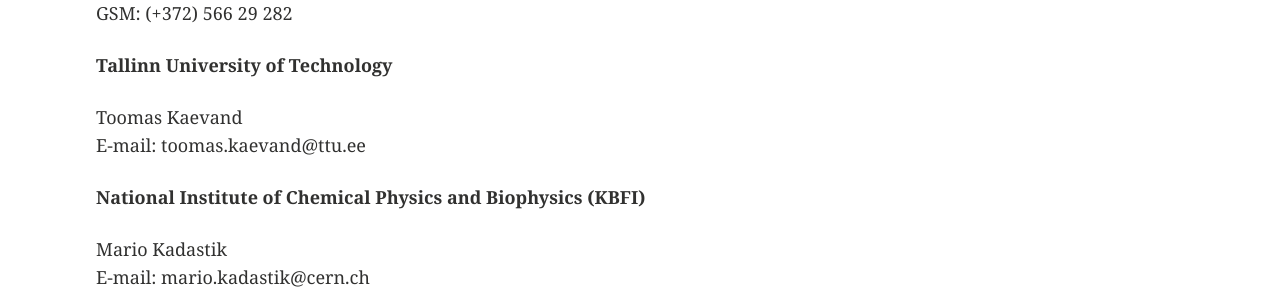
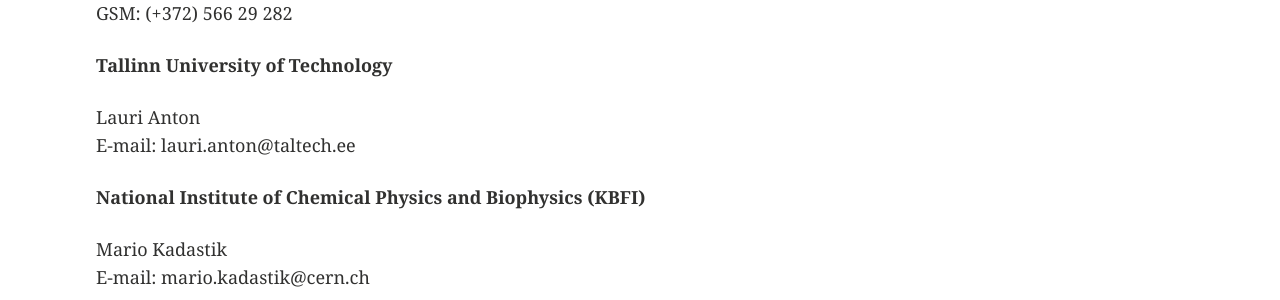
Before and after one commit to etais-ee/etais-web, a Jekyll site: the page built from contact/index.md, in a window 1280 px wide. Shown: the part 576-876 px from the top of the page. Built offline with Jekyll 4.4.1, drawn with Linux system fonts in a browser that asks for light colours.

Commit message:
Update TTU contacts

```diff
--- a/contact/index.md
+++ b/contact/index.md
@@ -18,8 +18,8 @@ GSM: (+372) 566 29 282
 
 **Tallinn University of Technology**
 
-Toomas Kaevand
-E-mail: toomas.kaevand@ttu.ee
+Lauri Anton
+E-mail: lauri.anton@taltech.ee
 
 **National Institute of Chemical Physics and Biophysics (KBFI)**
 
```
